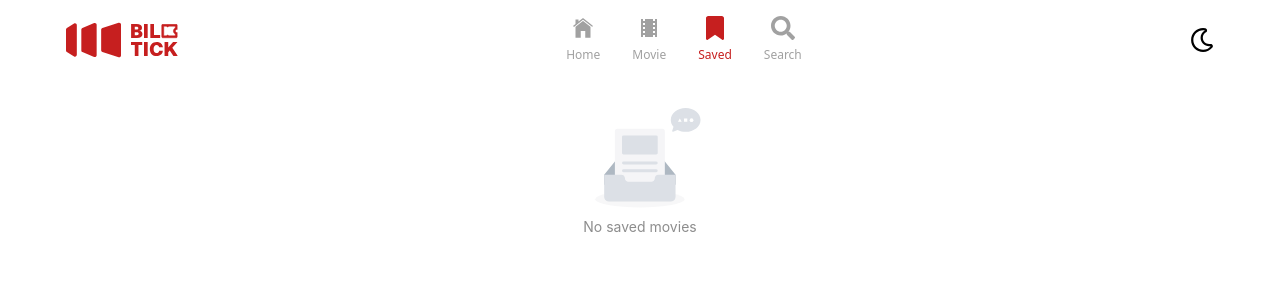
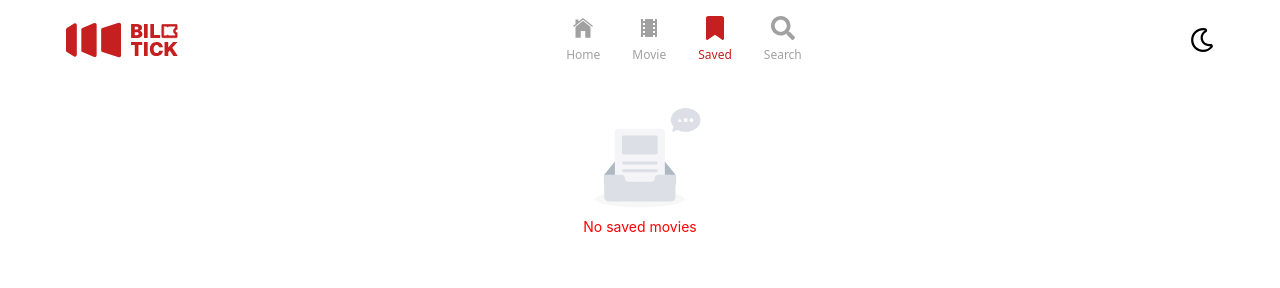
Before and after one commit to alimardonov2317/movie-uz, a React (Vite) app: page /saved in a window 1280 px wide. Shown: the top 288 px of the page. Built offline with nearby package versions, Linux system fonts and the light colour scheme.

Commit message:
update code

```diff
--- a/src/index.css
+++ b/src/index.css
@@ -63,3 +63,7 @@
 .ant-pagination-item:hover {
    background: white;
 }
+
+.ant-empty-description {
+   color: red;
+}
--- a/src/pages/all-movies/AllMovies.jsx
+++ b/src/pages/all-movies/AllMovies.jsx
@@ -32,7 +32,7 @@ const AllMovies = () => {
       params.set("page", p);
     }
     setParams(params);
-    window.scrollTo(0, 0); // Sahifaning yuqori qismiga o'tish
+    window.scrollTo(0, 0);
   };
 
   const handleChangeGenre = (id) => {
--- a/src/pages/saved/Saved.jsx
+++ b/src/pages/saved/Saved.jsx
@@ -13,7 +13,9 @@ const Saved = () => {
   return (
     <div className="container mx-auto max-w-[1308px] text-black dark:text-white mt-5">
       {wishlist.length === 0 ? (
-        <div className="text-center mt-7"><Empty description="No saved movies" className="text-gray-300" /></div>
+        <div className="text-center mt-7">
+          <Empty description={<span style={{ color: 'red' }}>No saved movies</span>} />
+        </div>
       ) : (
         <div className="grid grid-cols-2 sm:grid-cols-3 md:grid-cols-4 lg:grid-cols-5 gap-4">
           {wishlist.map((movie) => (
```
